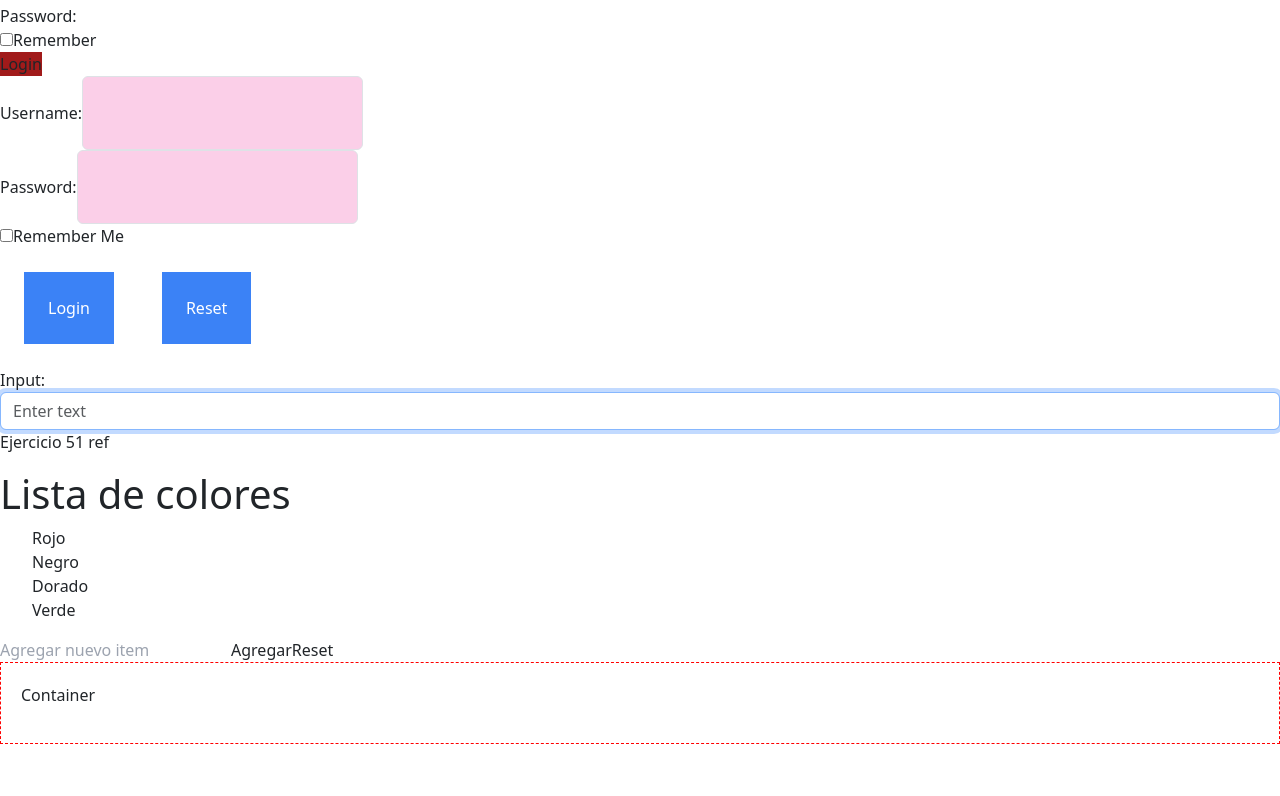
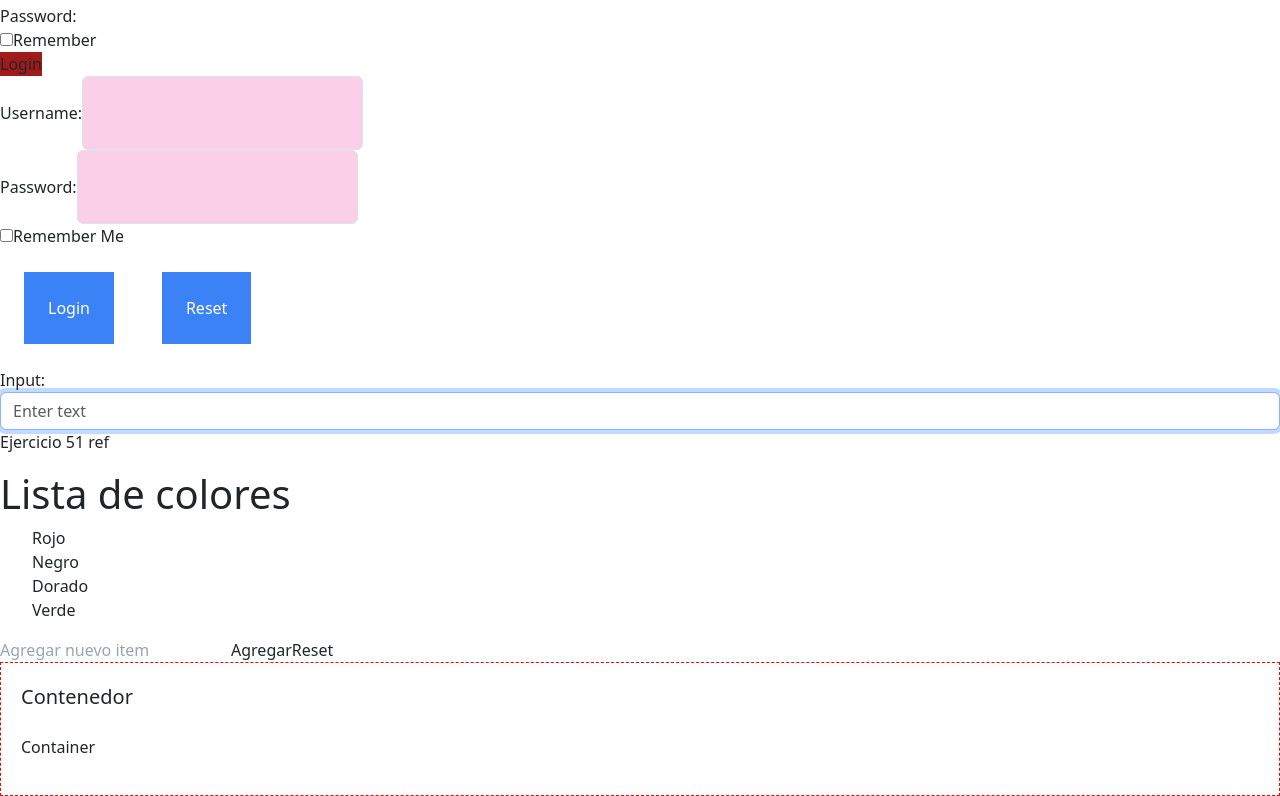
Before and after one commit to IluHeart/SEMANA-6-a-9-REACT-VITE, a React (Vite) app: page / in a window 1280 px wide. Shown: the part 852-1648 px from the top of the page. Before the commit the page ends 1596 px from the top, so only its background shows below. Built offline with nearby package versions, Linux system fonts and the light colour scheme.

Commit message:
Ejercicio 68 React Vite Component Composition

```diff
--- a/src/App.jsx
+++ b/src/App.jsx
@@ -55,7 +55,7 @@ function App() {
       <h1>Lista de colores</h1>
       <Colors items={colorList}/>
       <TodoList/>
-      <Container>
+      <Container title="Contenedor">
       <p>Container</p>
     </Container>
     </div>
--- a/src/EJERCICIOS/Container.jsx
+++ b/src/EJERCICIOS/Container.jsx
@@ -1,6 +1,12 @@
 import "../index.scss"
 
-const Container = ({ children }) => {
-  return <div className="container-co">{children}</div>;
-};
+const Container = ({ title, children }) => {
+    return (
+      <div className="container-co">
+        {title && <h2 className="text-xl mb-4">{title}</h2>}
+        {children}
+      </div>
+    );
+  };
+
 export default Container;
--- a/src/EJERCICIOS/UncontrolledLogin.jsx
+++ b/src/EJERCICIOS/UncontrolledLogin.jsx
@@ -28,7 +28,7 @@ const UncontrolledLogin = ({ onLogin }) => {
       <div>
         <label htmlFor="usernames">Username:</label>
         <input
-          class="border rounded p-4 bg-pink-200"
+          className="border rounded p-4 bg-pink-200"
           type="text"
           id="usernames"
           ref={usernameRef}
@@ -37,7 +37,7 @@ const UncontrolledLogin = ({ onLogin }) => {
       <div>
         <label htmlFor="password">Password:</label>
         <input
-          class="border rounded p-4 bg-pink-200"
+          className="border rounded p-4 bg-pink-200"
           type="password"
           id="passwords"
           ref={passwordRef}
@@ -49,11 +49,11 @@ const UncontrolledLogin = ({ onLogin }) => {
           Remember Me
         </label>
       </div>
-      <button class="m-4 p-6 bg-blue-500 text-white" type="submit">
+      <button className="m-4 p-6 bg-blue-500 text-white" type="submit">
         Login
       </button>
       <button
-        class="m-4 p-6 bg-blue-500 text-white"
+        className="m-4 p-6 bg-blue-500 text-white"
         type="button"
         onClick={handleReset}
       >
```
